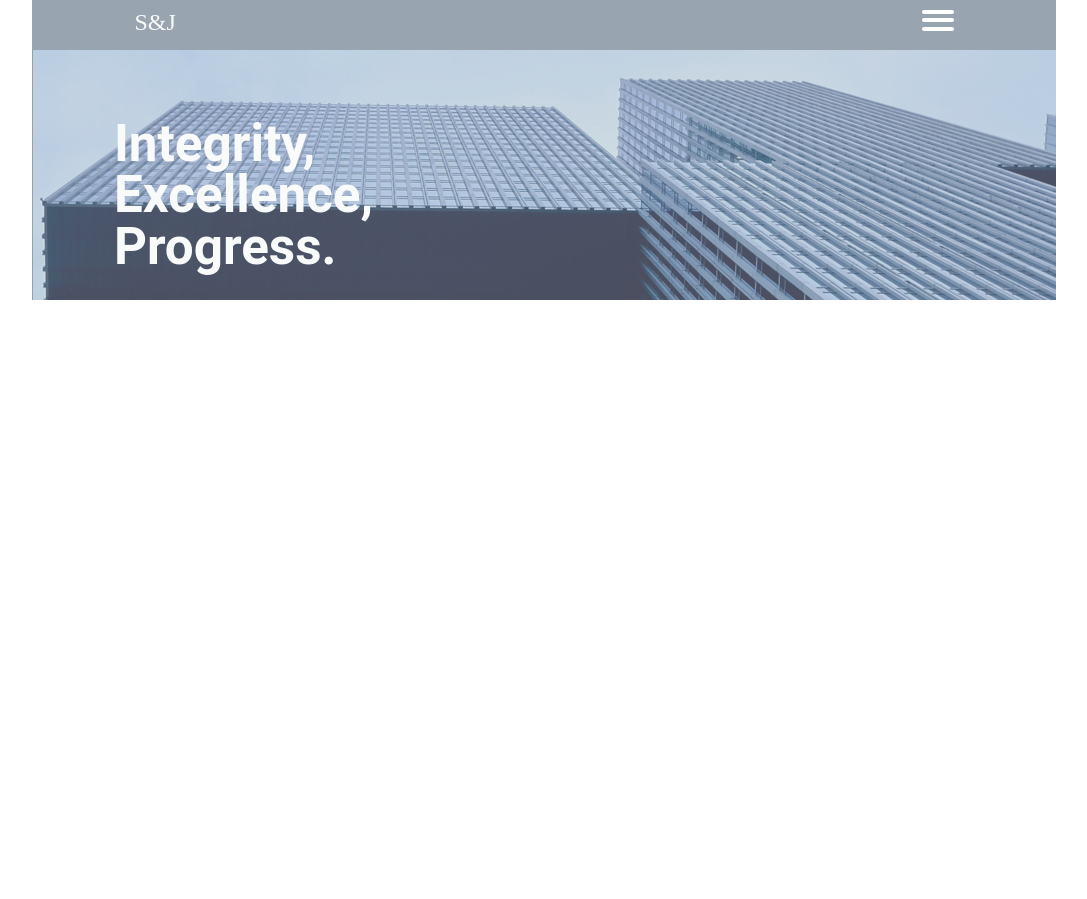
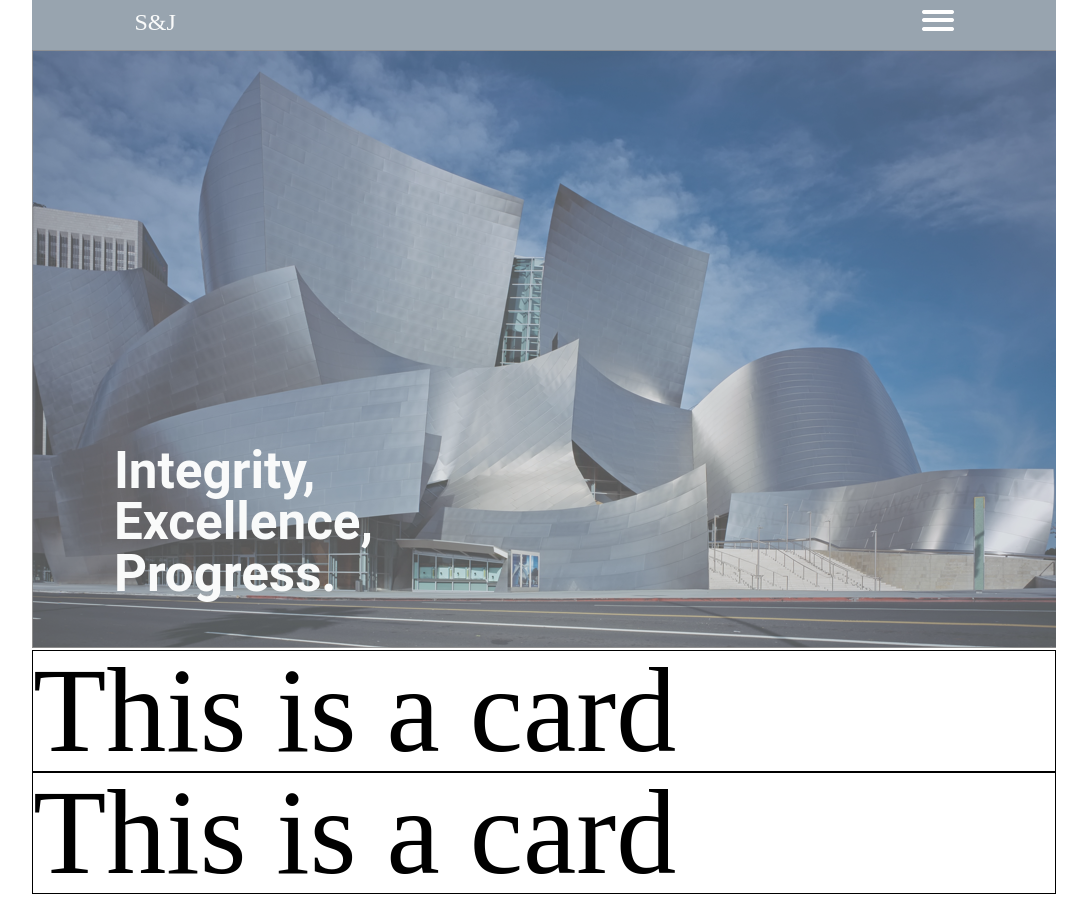
Before and after one commit to RaneWallin/sj-react, a React (Create React App) app: page / in a window 1280 px wide. Shown: the whole page, without its empty margins (96-1183 px from the left). Before the commit the page ends 800 px from the top, so only its background shows below. Built offline with nearby package versions, Linux system fonts and the light colour scheme.

Commit message:
scaffold card component

```diff
--- /dev/null
+++ b/src/components/card.js
@@ -0,0 +1,14 @@
+import React, { Component } from "react";
+import "../styles/card.scss";
+
+class Card extends Component {
+  render() {
+    return (
+      <div className="constrainted">
+        <h2>This is a card</h2>
+      </div>
+    );
+  }
+}
+
+export default Card;
--- a/src/index.js
+++ b/src/index.js
@@ -1,6 +1,6 @@
 import React from "react";
 import ReactDOM from "react-dom";
-import "./styles/index.css";
+import "./styles/reset.scss";
 import { Route, Link, BrowserRouter as Router, Switch } from "react-router-dom";
 import App from "./App";
 import Home from "./pages/home";
--- a/src/pages/home.js
+++ b/src/pages/home.js
@@ -1,9 +1,10 @@
 import React, { Component } from "react";
 import Navigation from "../components/navigation";
 import Header from "../components/header";
+import Card from "../components/card";
 
 // image imports
-import jumbo from "../img/contact/contact-jumbotron.png";
+import jumbo from "../img/home/home-jumbotron.png";
 
 class Home extends Component {
   render() {
@@ -12,8 +13,10 @@ class Home extends Component {
         <Navigation />
         <Header
           headerImage={jumbo}
-          headline="Integrity,<br /> Excellence, <br /> Progress."
+          headline="Integrity,<br /> Excellence,<br /> Progress."
         />
+        <Card />
+        <Card />
       </div>
     );
   }
--- a/src/pages/services.js
+++ b/src/pages/services.js
@@ -1,9 +1,14 @@
-import React, { Component } from 'react';
+import React, { Component } from "react";
+import Navigation from "../components/navigation";
 
 class Services extends Component {
-    render() {
-        return <h1>Services</h1>;
-    }
+  render() {
+    return (
+      <div>
+        <Navigation />
+      </div>
+    );
+  }
 }
 
 export default Services;
--- /dev/null
+++ b/src/styles/card.scss
@@ -0,0 +1,8 @@
+@import "general";
+
+h2 {
+  font-size: 12rem;
+  color: black;
+  z-index: 10;
+  border: 1px solid black;
+}
--- a/src/styles/general.scss
+++ b/src/styles/general.scss
@@ -1,4 +1,4 @@
-@import "reset.scss";
+//@import "reset.scss";
 
 * {
   box-sizing: border-box;
@@ -9,7 +9,7 @@ html {
 }
 
 .constrained {
-  position: relative;
+  //position: relative;
   width: 100%;
   max-width: 1024px;
   margin: 0 auto;
--- a/src/styles/header.scss
+++ b/src/styles/header.scss
@@ -1,9 +1,10 @@
 @import "./general";
 
 .jumbo-container {
-  top: 0;
-  position: absolute;
-  margin-top: 50px;
+  //top: 0;
+  //position: absolute;
+  //margin-top: 50px;
+  position: relative;
   img {
     width: 100%;
   }
@@ -11,8 +12,11 @@
 
 h1 {
   position: absolute;
-  bottom: 12%;
-  left: 8%;
+  // bottom: 25%;
+  //left: 10%;
+  //top: 80%;
+  margin-left: 8%;
+  margin-top: -20%;
   color: #f9fafa;
   font-size: 4vw;
   font-family: Roboto, Arial, sans-serif;
--- a/src/styles/navigation.scss
+++ b/src/styles/navigation.scss
@@ -8,7 +8,7 @@
   position: relative;
   background-color: #98a4af;
   margin: 0 auto;
-  top: 0;
+  //top: 0;
   height: 50px;
   display: flex;
   max-width: 1024px;
@@ -17,7 +17,6 @@
   padding: 10px 10%;
   color: #f9fafa;
   width: 100%;
-  //max-width: 1024px;
   z-index: 75;
   font-size: 2.4rem;
   .hamburger {
```
